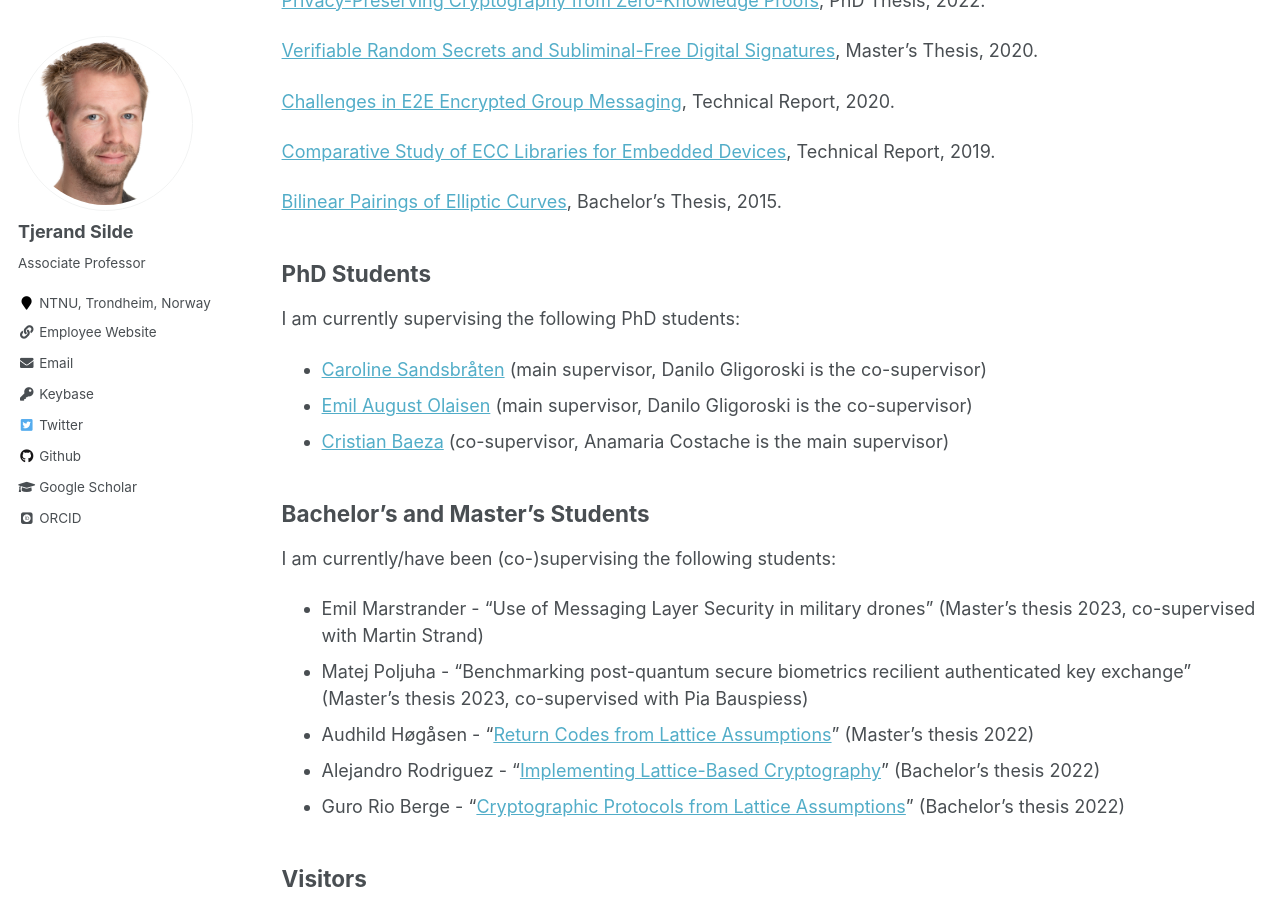
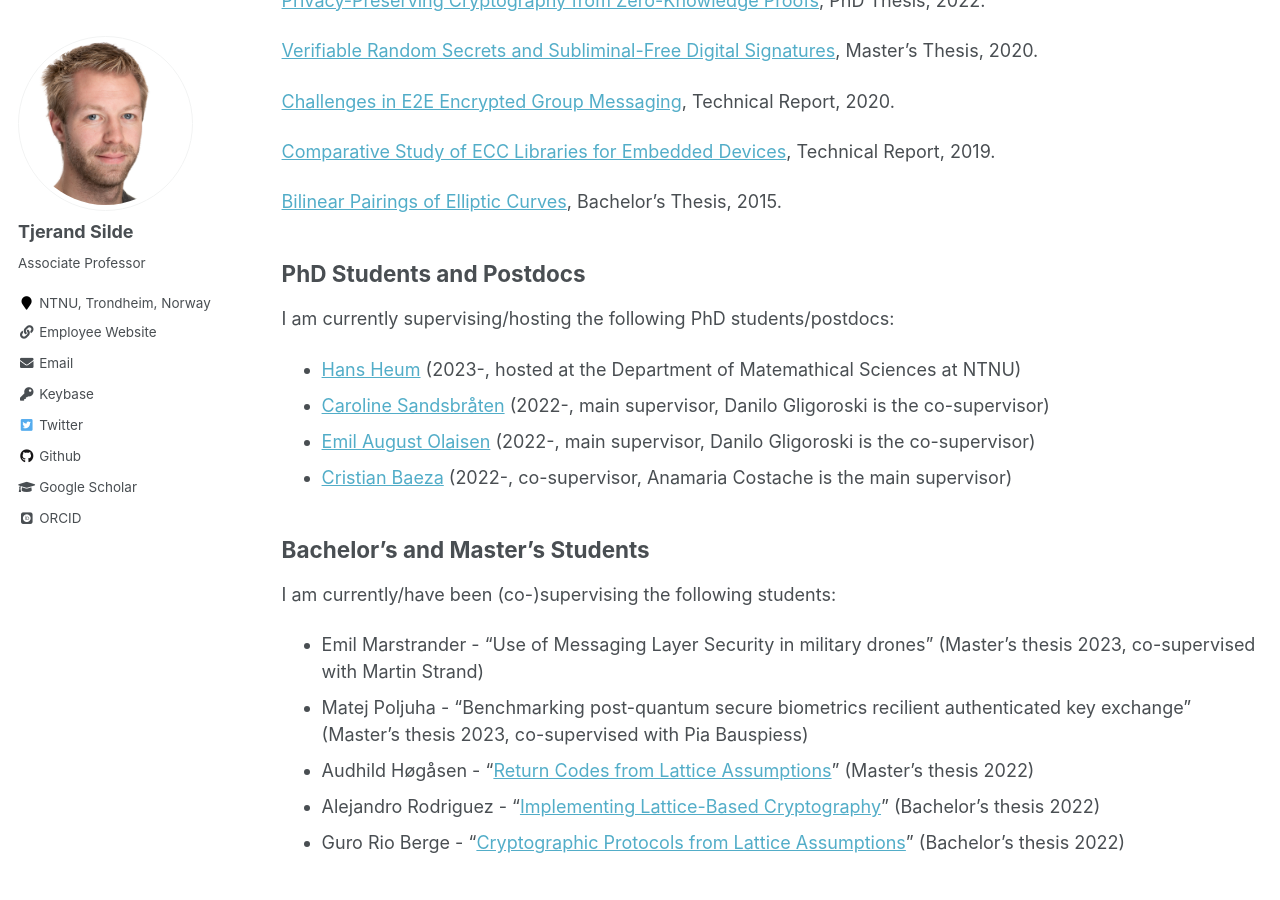
Before and after one commit to tjesi/tjesi.github.io, a Jekyll site: the page built from _pages/academic.md, in a window 1280 px wide and 900 px high, scrolled down 1079 px. Built offline with Jekyll 4.4.1, drawn with Linux system fonts in a browser that asks for light colours; some web fonts are replaced.

Commit message:
Update academic.md

```diff
--- a/_pages/academic.md
+++ b/_pages/academic.md
@@ -48,12 +48,13 @@ Joint work w/ Pia Bauspieß, Alexandre Tullot, Anamaria Costache, Christian Rath
 
 [Bilinear Pairings of Elliptic Curves](https://tjerandsilde.no/files/Bachelor_Thesis.pdf), Bachelor's Thesis, 2015.
 
-## PhD Students
+## PhD Students and Postdocs
 
-I am currently supervising the following PhD students:
-- [Caroline Sandsbråten](https://www.ntnu.edu/employees/caroline.sandsbraten) (main supervisor, Danilo Gligoroski is the co-supervisor)
-- [Emil August Olaisen](https://www.ntnu.edu/employees/emil.august.olaisen) (main supervisor, Danilo Gligoroski is the co-supervisor)
-- [Cristian Baeza](https://www.ntnu.edu/employees/cristian.baeza) (co-supervisor, Anamaria Costache is the main supervisor)
+I am currently supervising/hosting the following PhD students/postdocs:
+- [Hans Heum](https://www.simula.no/people/hans) (2023-, hosted at the Department of Matemathical Sciences at NTNU)
+- [Caroline Sandsbråten](https://www.ntnu.edu/employees/caroline.sandsbraten) (2022-, main supervisor, Danilo Gligoroski is the co-supervisor)
+- [Emil August Olaisen](https://www.ntnu.edu/employees/emil.august.olaisen) (2022-, main supervisor, Danilo Gligoroski is the co-supervisor)
+- [Cristian Baeza](https://www.ntnu.edu/employees/cristian.baeza) (2022-, co-supervisor, Anamaria Costache is the main supervisor)
 
 ## Bachelor's and Master's Students
 
```
